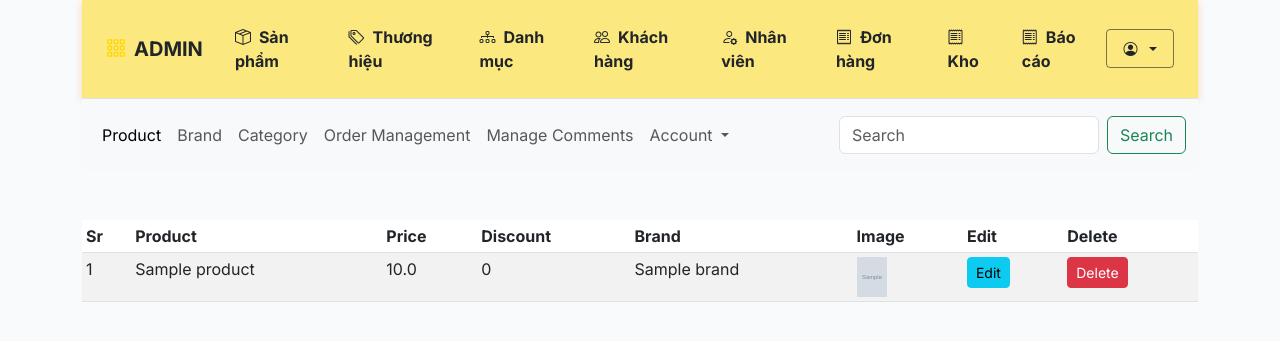
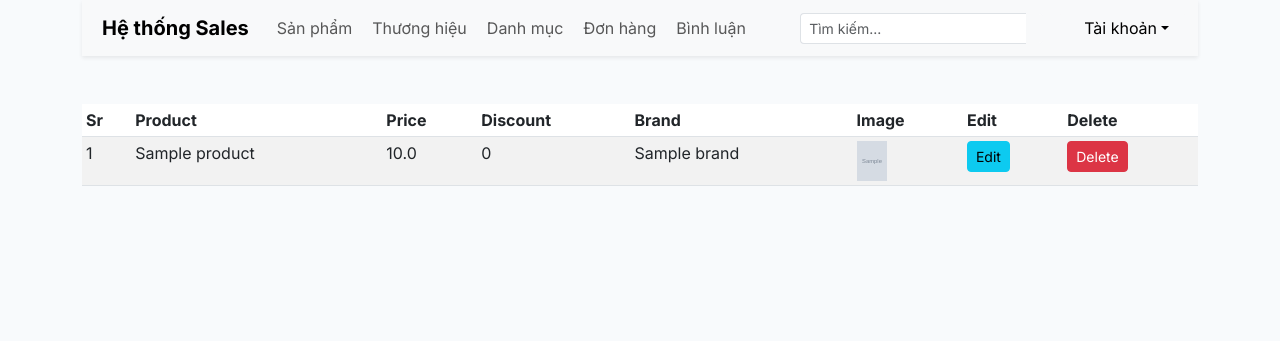
Before and after one commit to KhaNguyen1204/Flask-Ecommerce, a Flask app: template shop/templates/sale/sales.html in a window 1280 px wide. Shown: the top 341 px of the page. Run offline with Flask 3, Linux system fonts and the light colour scheme; the template is opened without the code that fills it: values that come from a table or form of the project are taken from there, others are empty; tables that the repository leaves empty hold one stand-in row (values such as "Sample post"); grey boxes marked "Sample" are stand-in pictures; some libraries are stand-ins or nearby versions.

Commit message:
chưa fix navbar của salesale

```diff
--- a/shop/templates/_navbar_admin.html
+++ b/shop/templates/_navbar_admin.html
@@ -1,4 +1,5 @@
 <!-- templates/_navbar.html -->
+
 <nav class="navbar navbar-expand-lg navbar-light bg-gradient-orange border-bottom shadow-sm">
     <div class="container-fluid px-4">
         <a class="navbar-brand fw-bold fs-4 text-dark" href="/admin">
--- /dev/null
+++ b/shop/templates/_navbar_sale.html
@@ -0,0 +1,73 @@
+<!-- templates/_admin_navbar.html -->
+<nav class="navbar navbar-expand-lg navbar-light bg-light shadow-sm mb-4">
+    <div class="container-fluid">
+        <a class="navbar-brand d-flex align-items-center" href="/sales">
+            <i class="fas fa-chart-line me-2"></i>
+            <span class="fw-bold">Hệ thống Sales</span>
+        </a>
+        <button class="navbar-toggler" type="button" data-bs-toggle="collapse" data-bs-target="#adminNavbar">
+            <span class="navbar-toggler-icon"></span>
+        </button>
+
+        <div class="collapse navbar-collapse" id="adminNavbar">
+            <ul class="navbar-nav me-auto mb-2 mb-lg-0">
+                <li class="nav-item">
+                    <a class="nav-link {{ 'active' if active_page == 'products' }}" href="/sales">
+                        <i class="fas fa-box-open me-1"></i> Sản phẩm
+                    </a>
+                </li>
+                <li class="nav-item">
+                    <a class="nav-link {{ 'active' if active_page == 'brands' }}" href="/brands">
+                        <i class="fas fa-tags me-1"></i> Thương hiệu
+                    </a>
+                </li>
+                <li class="nav-item">
+                    <a class="nav-link {{ 'active' if active_page == 'categories' }}" href="/categories">
+                        <i class="fas fa-layer-group me-1"></i> Danh mục
+                    </a>
+                </li>
+                <li class="nav-item">
+                    <a class="nav-link {{ 'active' if active_page == 'orders' }}" href="/manager_orders">
+                        <i class="fas fa-shopping-basket me-1"></i> Đơn hàng
+                    </a>
+                </li>
+                <li class="nav-item">
+                    <a class="nav-link {{ 'active' if active_page == 'comments' }}" href="{{ url_for('manage_comments') }}">
+                        <i class="fas fa-comment-dots me-1"></i> Bình luận
+                    </a>
+                </li>
+            </ul>
+
+            <div class="d-flex align-items-center">
+                <form class="d-flex me-3" role="search">
+                    <div class="input-group input-group-sm">
+                        <input class="form-control border-end-0" type="search" placeholder="Tìm kiếm..." aria-label="Search">
+                        <button class="btn btn-light border-start-0" type="submit">
+                            <i class="fas fa-search"></i>
+                        </button>
+                    </div>
+                </form>
+
+                <div class="dropdown">
+                    <a class="btn btn-light dropdown-toggle d-flex align-items-center py-1 px-3" href="#" role="button" data-bs-toggle="dropdown">
+                        <i class="fas fa-user-circle me-2"></i>
+                        <span class="d-none d-lg-inline">Tài khoản</span>
+                    </a>
+                    <ul class="dropdown-menu dropdown-menu-end mt-2 border-0 shadow-sm">
+                        <li>
+                            <a class="dropdown-item" href="/change_password">
+                                <i class="fas fa-lock me-2"></i> Đổi mật khẩu
+                            </a>
+                        </li>
+                        <li><hr class="dropdown-divider"></li>
+                        <li>
+                            <a class="dropdown-item text-danger" href="/logout">
+                                <i class="fas fa-sign-out-alt me-2"></i> Đăng xuất
+                            </a>
+                        </li>
+                    </ul>
+                </div>
+            </div>
+        </div>
+    </div>
+</nav>
--- a/shop/templates/sale/sales.html
+++ b/shop/templates/sale/sales.html
@@ -4,48 +4,9 @@
 {% block content %}
 {% include '_messages.html' %}
 
+
 <div class="container">
-    {% include '_navbar_admin.html' %}
-    <nav class="navbar navbar-expand-lg bg-body-tertiary">
-        <div class="container-fluid">
-            <div class="collapse navbar-collapse" id="navbarSupportedContent">
-                <ul class="navbar-nav me-auto mb-2 mb-lg-0">
-                    <li class="nav-item">
-                        <a class="nav-link active" aria-current="page" href="/sales">Product</a>
-                    </li>
-                    <li class="nav-item">
-                        <a class="nav-link" href="/brands">Brand</a>
-                    </li>
-                    <li class="nav-item">
-                        <a class="nav-link" href="/categories">Category</a>
-                    </li>
-                    <li class="nav-item">
-                        <a class="nav-link" href="/manager_orders">Order Management</a>
-                    </li>
-                    <li class="nav-item">
-                        <a class="nav-link" href="{{ url_for('manage_comments') }}">Manage Comments</a>
-                    </li>
-                    <li class="nav-item dropdown">
-                        <a class="nav-link dropdown-toggle" href="#" role="button" data-bs-toggle="dropdown"
-                           aria-expanded="false">
-                            Account
-                        </a>
-                        <ul class="dropdown-menu">
-                            <li><a class="dropdown-item" href="/change_password">Change Password</a></li>
-                            <li>
-                                <hr class="dropdown-divider">
-                            </li>
-                            <li><a class="dropdown-item" href="/logout">Logout</a></li>
-                        </ul>
-                    </li>
-                </ul>
-                <form class="d-flex" role="search">
-                    <input class="form-control me-2" type="search" placeholder="Search" aria-label="Search">
-                    <button class="btn btn-outline-success" type="submit">Search</button>
-                </form>
-            </div>
-        </div>
-    </nav>
+    {% include '_navbar_sale.html' %}
 </div>
 
 <div class="container mt-5">
```
Also changed, not shown: shop/templates/accounting/finance_management.html (+1 -9 lines), 1 other file.
